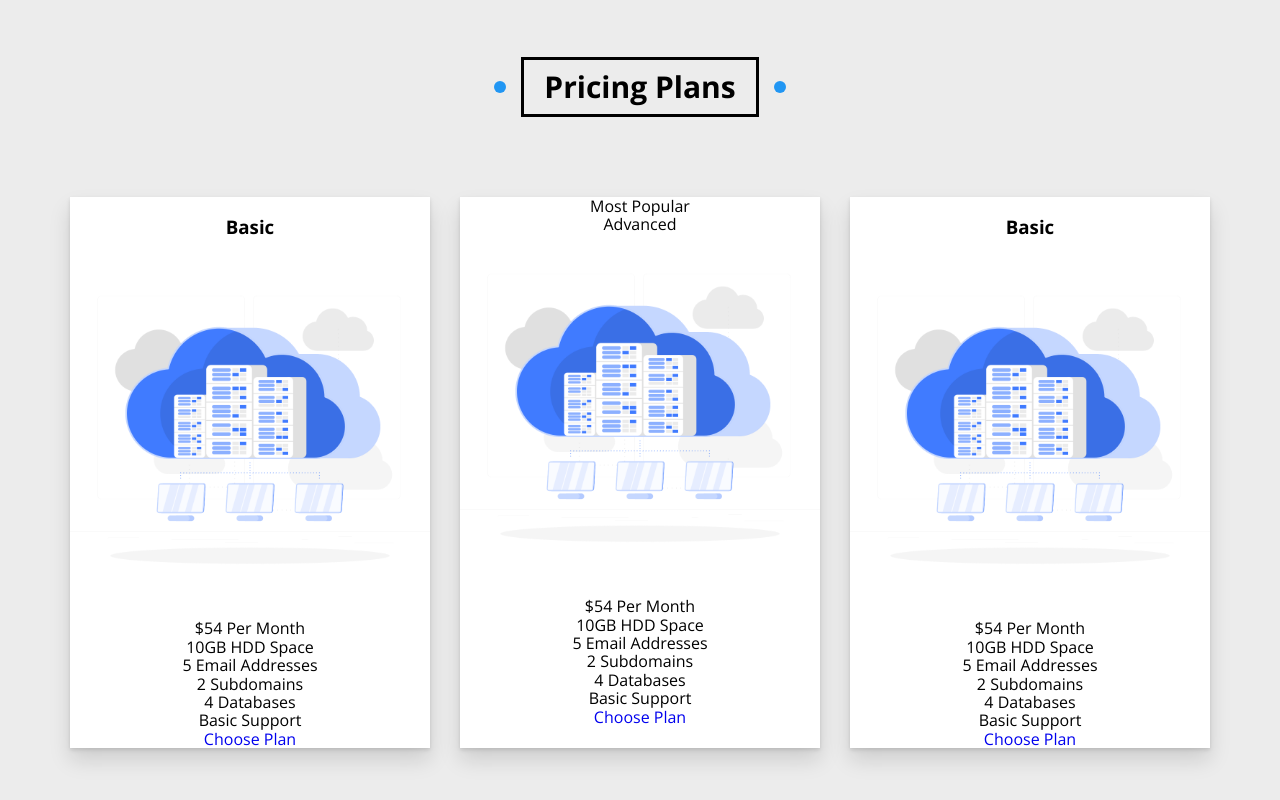
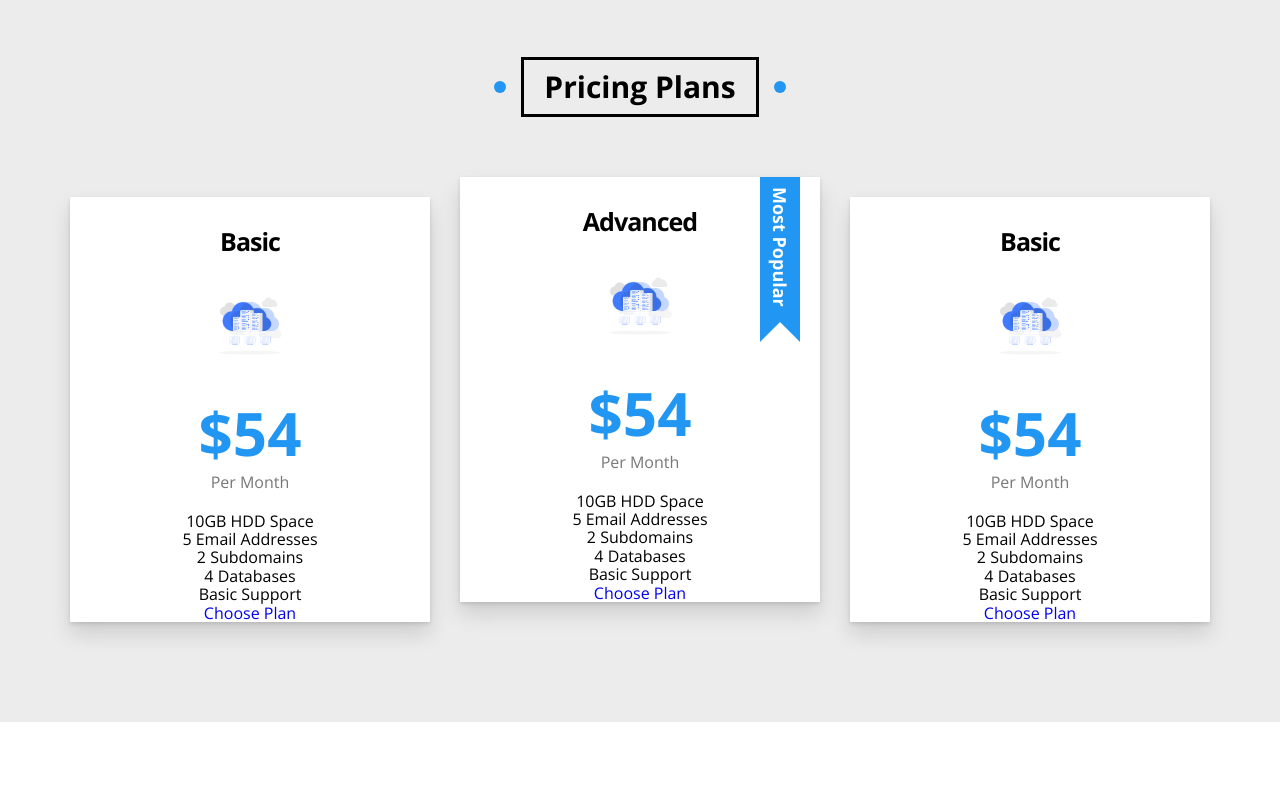
Before and after one commit to Ibra-him-elgharras/Template-42, a plain HTML site: page index.html in a window 1280 px wide. Shown: the part 10257-11057 px from the top of the page. After the commit the page ends 10979 px from the top, so only its background shows below. Drawn offline with nearby package versions, Linux system fonts and the light colour scheme.

Commit message:
pricing-6

```diff
--- a/CSS/ibeld.css
+++ b/CSS/ibeld.css
@@ -1021,9 +1021,6 @@ ul{
     grid-template-columns: repeat(auto-fill, minmax(300px, 1fr));
     gap: 30px;
 }
-.pricing .box img{
-    max-width: 100%;
-}
 .pricing .box{
     position: relative;
     background-color: white;
@@ -1053,6 +1050,54 @@ ul{
 .pricing .box:hover::before,
 .pricing .box:hover::after{
     width: 100%;
+}
+@media (min-width: 1200px) {
+    .pricing .box.popular{
+        top: -20px;
+    }
+}
+.pricing .box.popular .label{
+    position: absolute;
+    writing-mode: vertical-rl;
+    background-color: var(--main-color);
+    color: white;
+    font-weight: bold;
+    padding: 10px 10px 35px 10px;
+    font-size: 18px;
+    right: 20px;
+    width: 40px;
+}
+.pricing .box.popular .label::before{
+    content: "";
+    position: absolute;
+    bottom: 0;
+    right: 0;
+    border-style: solid;
+    border-color: transparent transparent white transparent;
+    border-width: 20px;
+}
+.pricing .box .title{
+    font-weight: bold;
+    margin: 30px 0;
+    font-size: 25px;
+    letter-spacing: -1px;
+}
+.pricing .box img{
+    max-width: 80px;
+    margin-bottom: 30px;
+}
+.pricing .box .price{
+    margin-bottom: 20px;
+}
+.pricing .box .amount{
+    display: block;
+    font-size: 60px;
+    font-weight: bold;
+    margin-bottom: 5px;
+    color: var(--main-color);
+}
+.pricing .box .time{
+    color: #777;
 }
 /* end pricing */
 /* start animation */
```
